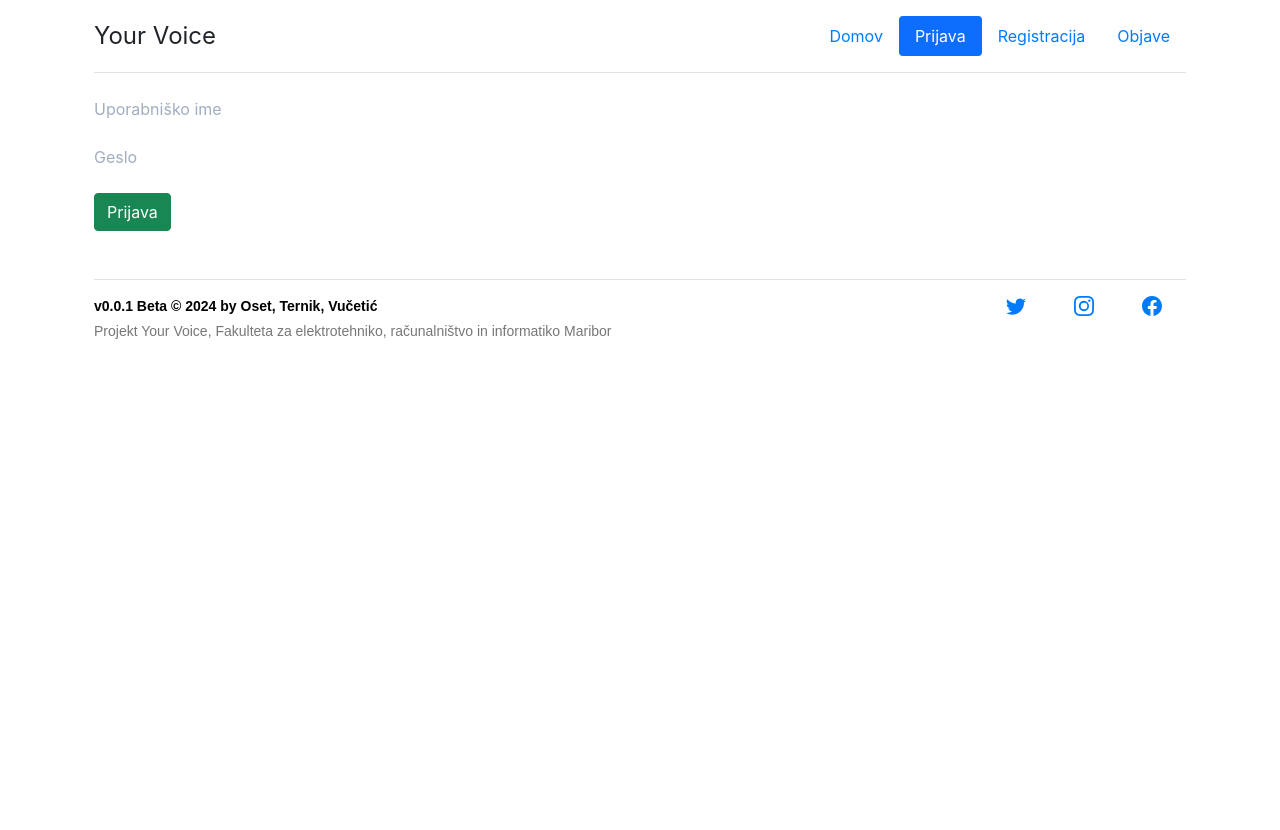
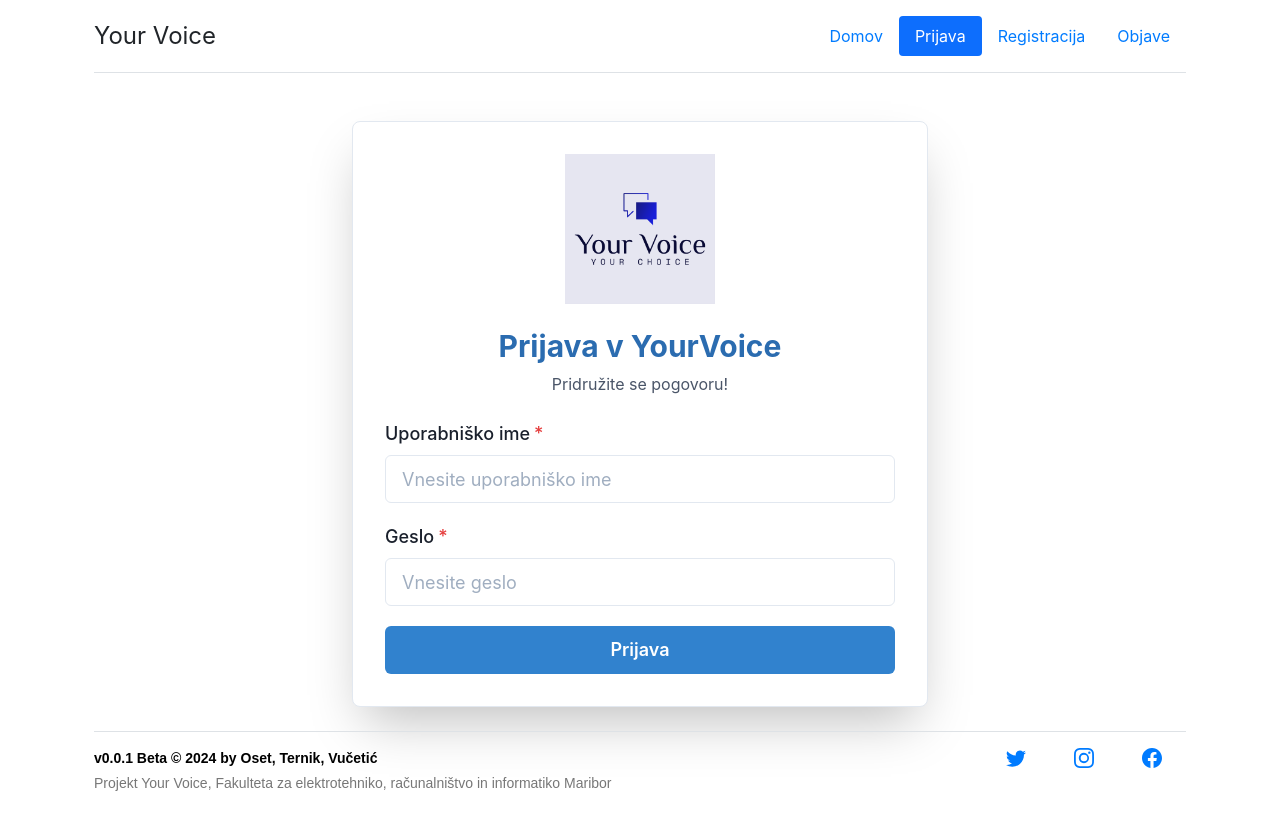
Before and after one commit to zakternik/YourVoice, a React (Create React App) app in the folder frontend/: page /login in a window 1280 px wide. Shown: the top 830 px of the page. Before the commit the page ends 800 px from the top, so only its background shows below. Built offline with nearby package versions, Linux system fonts and the light colour scheme.

Commit message:
feat: improve display and styling od Login page

```diff
--- a/frontend/src/pages/Login.tsx
+++ b/frontend/src/pages/Login.tsx
@@ -1,13 +1,26 @@
 import React, { useContext, useState, FormEvent } from 'react';
 import { Navigate } from 'react-router-dom';
-import { UserContext, UserContextType } from '../userContext'; // Ensure UserContextType is imported
+import {
+  Box,
+  Button,
+  FormControl,
+  FormLabel,
+  Input,
+  Stack,
+  Text,
+  Image,
+  Heading,
+  useToast,
+} from '@chakra-ui/react';
+import { UserContext, UserContextType } from '../userContext';
 
 const Login: React.FC = () => {
   const [username, setUsername] = useState<string>('');
   const [password, setPassword] = useState<string>('');
   const [error, setError] = useState<string>('');
 
-  const userContext = useContext<UserContextType>(UserContext); // Ensure UserContextType is correctly defined
+  const userContext = useContext<UserContextType>(UserContext);
+  const toast = useToast();
 
   const handleLogin = async (e: FormEvent<HTMLFormElement>) => {
     e.preventDefault();
@@ -17,64 +30,105 @@ const Login: React.FC = () => {
         method: 'POST',
         credentials: 'include',
         headers: { 'Content-Type': 'application/json' },
-        body: JSON.stringify({
-          username: username,
-          password: password,
-        }),
+        body: JSON.stringify({ username, password }),
       });
 
-      // Check if the response is okay
       if (!res.ok) {
         throw new Error('Network response was not ok');
       }
 
       const data = await res.json();
 
-      // Assuming data structure has an _id for a successful login
       if (data && data._id) {
         userContext.setUserContext(data);
+        toast({
+          title: 'Prijava uspešna',
+          description: `Dobrodošli, ${username}!`,
+          status: 'success',
+          duration: 3000,
+          isClosable: true,
+        });
       } else {
+        setError('Nepravilno uporabniško ime ali geslo');
         setUsername('');
         setPassword('');
-        setError('Invalid username or password');
       }
     } catch (error) {
       console.error(error);
-      setError('Failed to log in. Please try again.');
+      setError('Napaka pri prijavi. Poskusite znova.');
     }
   };
 
   return (
+    <Box
+      maxW="xl"
+      mx="auto"
+      mt={12}
+      p={8}
+      borderWidth={1}
+      borderRadius="lg"
+      boxShadow="2xl"
+      bg="white"
+    >
+      {userContext.user ? <Navigate replace to="/" /> : null}
+
+      <Stack align="center" mb={6}>
+        <Image
+          src="images/default.png"
+          alt="YourVoice Logo"
+          boxSize="150px"
+          mb={4}
+        />
+        <Heading as="h2" size="lg" color="blue.600">
+          Prijava v YourVoice
+        </Heading>
+        <Text fontSize="md" color="gray.600">
+          Pridružite se pogovoru!
+        </Text>
+      </Stack>
+
       <form onSubmit={handleLogin}>
-      {userContext.user ? <Navigate replace to="/" /> : null}
-      <input
+        <Stack spacing={5}>
+          <FormControl id="username" isRequired>
+            <FormLabel fontSize="lg">Uporabniško ime</FormLabel>
+            <Input
               type="text"
-        name="username"
-        placeholder="Uporabniško ime"
+              placeholder="Vnesite uporabniško ime"
               value={username}
               onChange={(e) => setUsername(e.target.value)}
+              size="lg"
             />
-      <br />
-      <br />
-      <input
+          </FormControl>
+
+          <FormControl id="password" isRequired>
+            <FormLabel fontSize="lg">Geslo</FormLabel>
+            <Input
               type="password"
-        name="password"
-        placeholder="Geslo"
+              placeholder="Vnesite geslo"
               value={password}
               onChange={(e) => setPassword(e.target.value)}
+              size="lg"
             />
-      <br />
-      <br />
-      <input
-        className="btn btn-success"
+          </FormControl>
+
+          {error && (
+            <Text color="red.500" fontSize="sm" textAlign="center">
+              {error}
+            </Text>
+          )}
+
+          <Button
+            colorScheme="blue"
             type="submit"
-        name="submit"
-        value="Prijava"
-      />
-      <br />
-      <br />
-      {error && <label>{error}</label>}
+            mt={4}
+            size="lg"
+            width="full"
+          >
+            Prijava
+          </Button>
+        </Stack>
       </form>
+    </Box>
   );
 };
 
```
Lines whose indentation alone changed are shown as unchanged.
